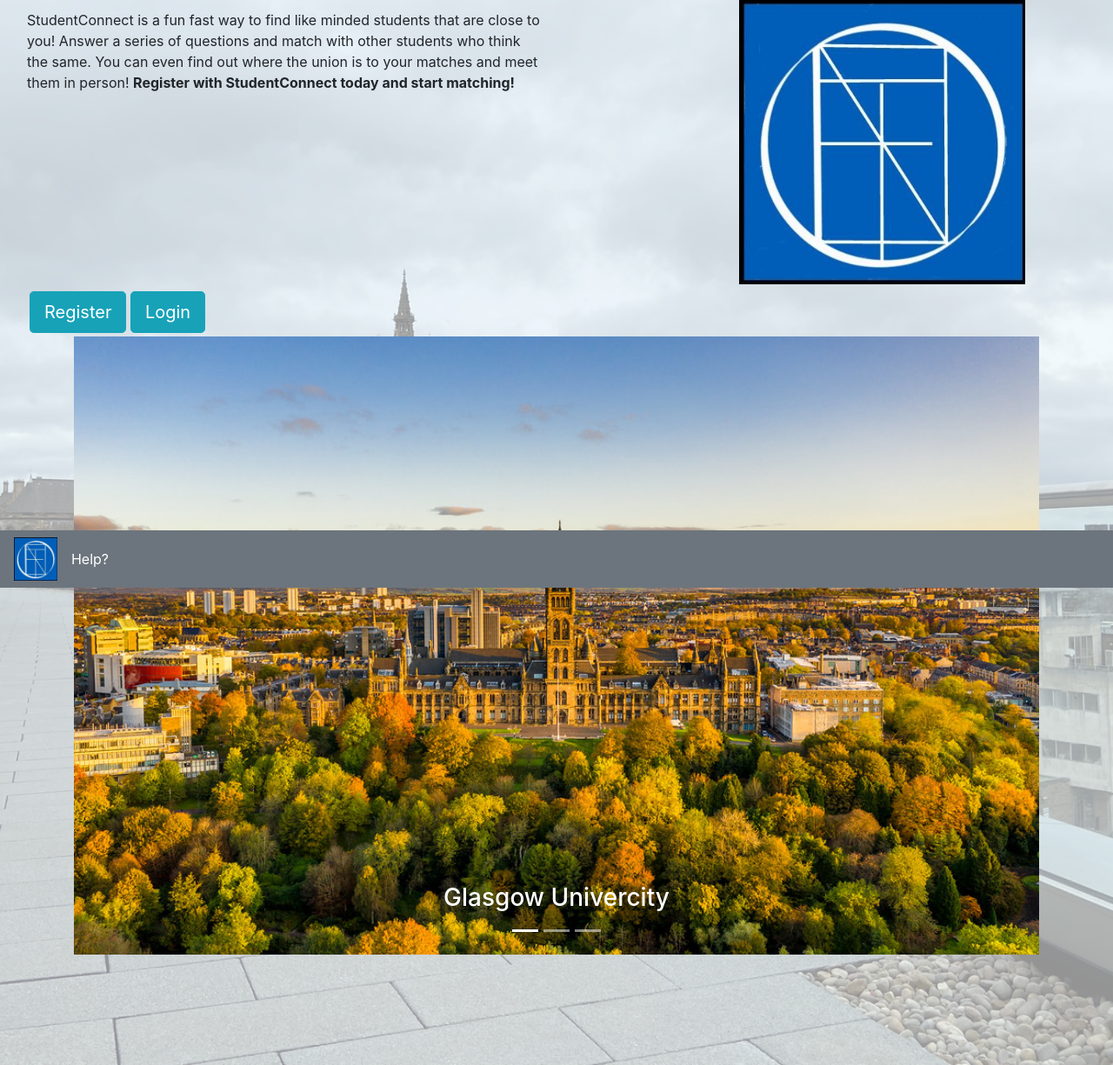
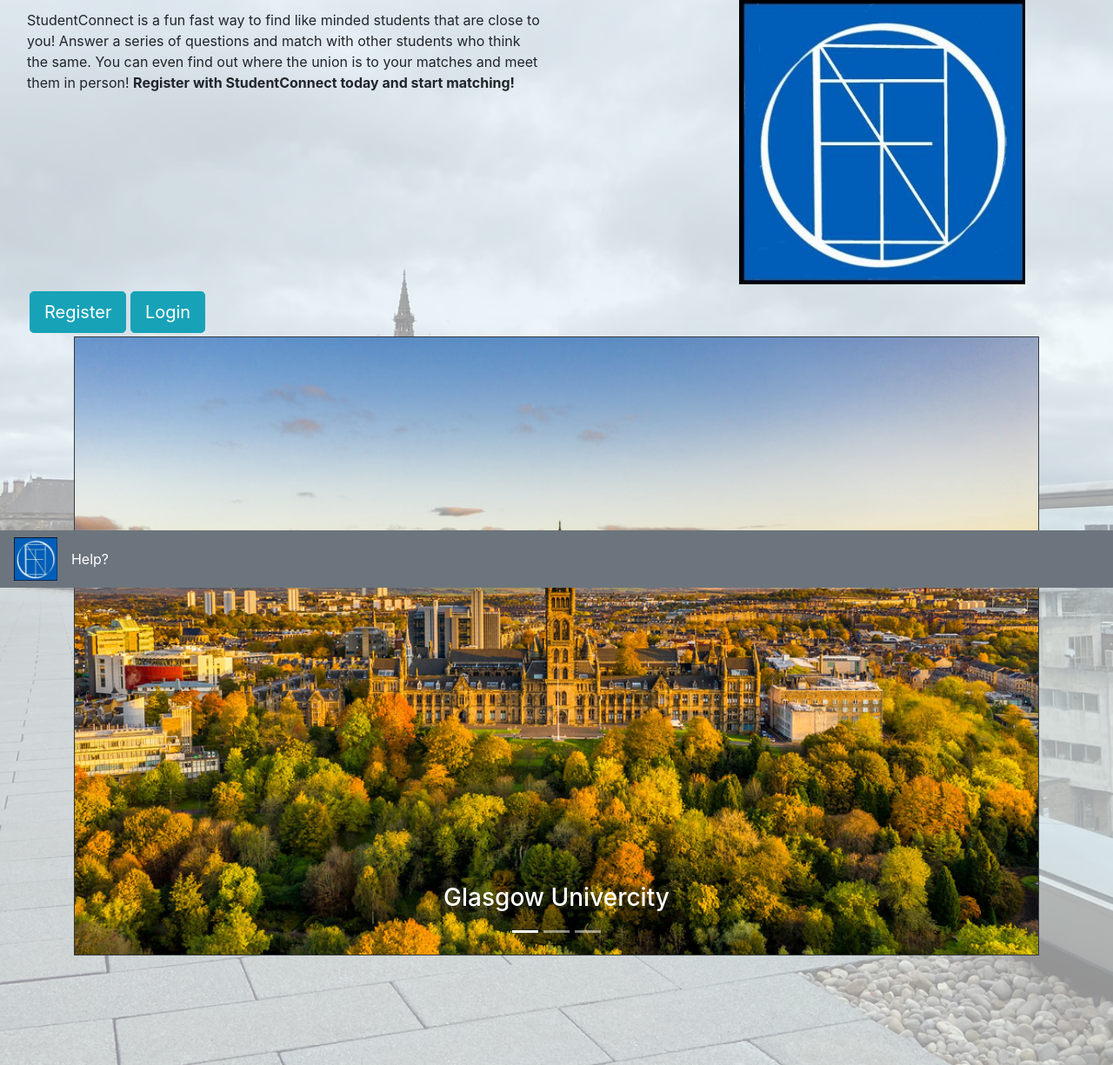
Before and after one commit to Ieuz/StudentConnect, a Django app: page /StudentConnect/ in a window 1280 px wide. Shown: the part 124-1349 px from the top of the page at 87% size. Run offline with Django 3.2, Linux system fonts and the light colour scheme.

Commit message:
add border to carosel

```diff
--- a/templates/studentConnect/home.html
+++ b/templates/studentConnect/home.html
@@ -29,6 +29,7 @@
 	</div>
 
 	<!-- bootstrap javascript carousel -->
+
 	<div class="container mb-5">
 		<div id="homeCarousel" class="carousel slide" data-ride="carousel" height="50px">
 			<ul class="carousel-indicators">
@@ -36,7 +37,7 @@
 			<li data-target="#homeCarousel" data-slide-to="1"></li>
 			<li data-target="#homeCarousel" data-slide-to="2"></li>
 			</ul>
-			<div class="carousel-inner">
+			<div class="carousel-inner border border-dark">
 				<div class="carousel-item active">
 					<img src="{{ MEDIA_URL}}glasgowUniversity.jpg" class="image-fluid" alt="Los Angeles" width="100%" height="100%" >
 					<div class="carousel-caption">
```
